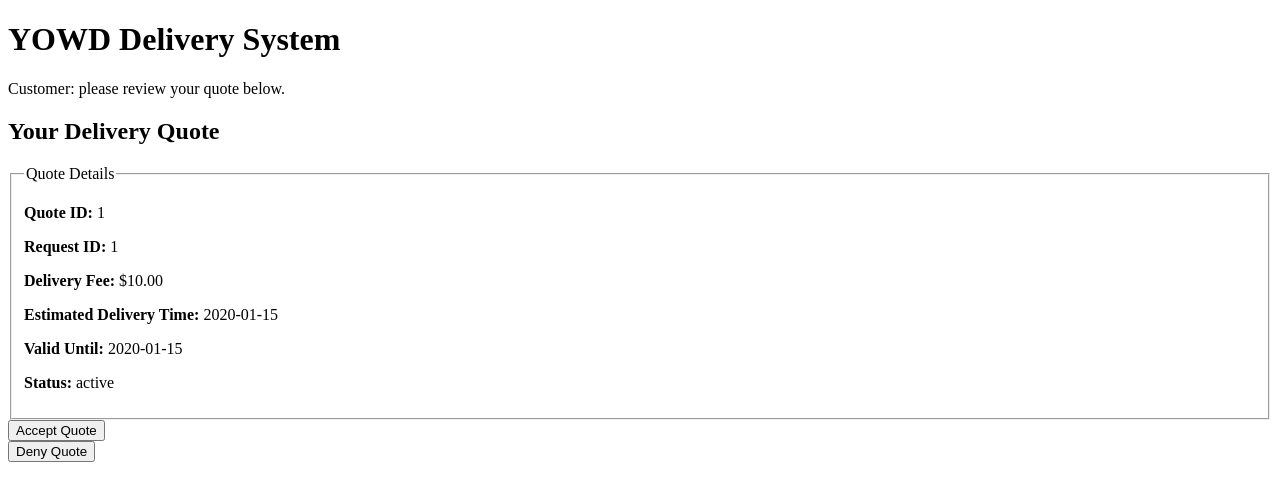
After one commit to Fraser9020/Software-Architecture-Assignment-3, a Flask app: template App/templates/accept_quote.html in a window 1280 px wide. The commit adds this page. Shown: the top 501 px of the page. Run offline with Flask 3, Linux system fonts and the light colour scheme; the template is opened without the code that fills it: most values are stand-ins (such as "Sample title", 1, 10 or a date in 2020).

Commit message:
Add accept/deny quote flow and create delivery on acceptance
- Show the quote on a new accept_quote page with Accept and Deny buttons
- Accepting marks the quote and order request accepted and creates a
  Delivery linked to the order request
- Denying deletes the quote and order request and returns home
- Prevent a quote being accepted or denied more than once
- Quote validity check (30 day expiry)

Co-Authored-By: Claude Opus 5.5 <noreply@anthropic.com>

```diff
--- a/App/app.py
+++ b/App/app.py
@@ -5,11 +5,12 @@ BASE_DIR = os.path.dirname(os.path.abspath(__file__))
 if BASE_DIR not in sys.path:
     sys.path.insert(0, BASE_DIR)
 
-from flask import Flask, render_template, request
+from flask import Flask, redirect, render_template, request
 from Models.Customer import Customer
 from Models.Order_Request import OrderRequest
 from Models.Parcel import Parcel
 from Models.Quote import Quote
+from Models.Delivery import Delivery
 from Dataholders.Address import Delivery_Address
 
 
@@ -169,22 +170,88 @@ def submit_quote():
 
     #office staff would call accept
 
+
+
+    #f"Quote created successfully! Quote ID: {quote.quoteid}<br>"
+    # f"For order request: {quote.request_id}<br>"
+    #f"Delivery fee: ${quote.deliveryfee:.2f}<br>"
+    # f"Estimated delivery time: {quote.estimateddeliverytime}<br>"
+    # f"Quote valid until: {quote.expiredate.strftime('%d/%m/%Y')}"
+    return render_template("accept_quote.html", quote=quote, order_request=order_request)
+
+
+
+#3 Customer clicks Accept Quote
+@app.route("/accept_quote", methods=["POST"])
+def accept_quote():
+    quote_id = (request.form.get("quote_id") or "").strip()
+
+    # Look up the quote that was saved in submit_quote
+    quote = quotes.get(quote_id)
+    if quote is None:
+        return "Quote not found", 404
+
+    # Stop the same quote being accepted twice (e.g. double click or refresh)
+    if quote.status != "pending":
+        return f"This quote has already been {quote.status}", 400
+
+    if not quote.accept_quote():
+        return "This quote has expired", 400
+
+    # Update the linked order request too
+    order_request = order_requests.get(quote.request_id)
+    if order_request is not None:
+        order_request.status = "accepted"
+
+    print("Quote accepted:", quote.quoteid)
+
+
+    #create delivery linked to the order request
+    # get delivery date from quote
+    delivery = Delivery(quote.request_id, quote.estimateddeliverytime)
+    #save delivery
+    deliveries[delivery.delivery_id] = delivery
+
+    print("Delivery created!")
+    print(delivery)
+
     return (
-        f"Quote created successfully! Quote ID: {quote.quoteid}<br>"
-        f"For order request: {quote.request_id}<br>"
-        f"Delivery fee: ${quote.deliveryfee:.2f}<br>"
-        f"Estimated delivery time: {quote.estimateddeliverytime}<br>"
-        f"Quote valid until: {quote.expiredate.strftime('%d/%m/%Y')}"
+        f"Quote accepted! Your order is on its way.<br>"
+        f"Quote ID: {quote.quoteid}<br>"
+        f"Order request: {quote.request_id}<br>"
+        f"Delivery ID: {delivery.delivery_id}<br>"
+        f"Estimated delivery: {delivery.delivery_date}"
     )
+
+
+#4 Customer clicks Deny Quote - deletes the quote and order request then goes back home
+@app.route("/deny_quote", methods=["POST"])
+def deny_quote():
+    quote_id = (request.form.get("quote_id") or "").strip()
+
+    quote = quotes.get(quote_id)
+    if quote is None:
+        return "Quote not found", 404
+
+    if quote.status != "pending":
+        return f"This quote has already been {quote.status}", 400
+
+    # remove the quote and its order request
+    del quotes[quote_id]
+    order_requests.pop(quote.request_id, None)
+
+    print("Quote denied:", quote_id)
+
+    return redirect("/")
 
 
 
 def schedule_delivery():
-    delivery_id = (request.form.get("delivery_id") or "").strip()
-    status = (request.form.get("status") or "").strip()
-    delivery_date = (request.form.get("delivery_date") or "").strip()
-    delivery_status = (request.form.get("delivery_status") or "").strip()
-    return "Delivery scheduled"
+        delivery_id = (request.form.get("delivery_id") or "").strip()
+        status = (request.form.get("status") or "").strip()
+        delivery_date = (request.form.get("delivery_date") or "").strip()
+        delivery_status = (request.form.get("delivery_status") or "").strip()
+        return "Delivery scheduled"
 
 
 @app.route("/")
--- /dev/null
+++ b/App/templates/accept_quote.html
@@ -0,0 +1,45 @@
+<!DOCTYPE html>
+<html lang="en">
+<head>
+    <meta charset="UTF-8">
+    <title>YOWD Delivery System</title>
+    <style>
+
+    </style>
+</head>
+<body>
+
+    <header>
+        <h1>YOWD Delivery System</h1>
+        <p>Customer: please review your quote below.</p>
+    </header>
+
+    <main>
+                    <h2>Your Delivery Quote</h2>
+
+            <fieldset>
+                <legend>Quote Details</legend>
+                <p><strong>Quote ID:</strong> {{ quote.quoteid }}</p>
+                <p><strong>Request ID:</strong> {{ quote.request_id }}</p>
+                <p><strong>Delivery Fee:</strong> ${{ "%.2f"|format(quote.deliveryfee) }}</p>
+                <p><strong>Estimated Delivery Time:</strong> {{ quote.estimateddeliverytime }}</p>
+                <p><strong>Valid Until:</strong> {{ quote.expiredate.strftime("%d/%m/%Y") }}</p>
+                <p><strong>Status:</strong> {{ quote.status }}</p>
+            </fieldset>
+
+            <form action="/accept_quote" method="POST">
+                <!-- Hidden: tells Flask WHICH quote is being accepted -->
+                <input type="hidden" name="quote_id" value="{{ quote.quoteid }}">
+                <button type="submit">Accept Quote</button>
+            </form>
+            <!-- Deny quote -->
+            <form action="/deny_quote" method="POST">
+                <!-- Hidden: tells Flask WHICH quote is being denied -->
+                <input type="hidden" name="quote_id" value="{{ quote.quoteid }}">
+                <button type="submit">Deny Quote</button>
+            </form>
+
+    </main>
+
+</body>
+</html>
```
Also changed, not shown: App/Models/Delivery.py (+7 -4 lines), App/Models/Quote.py (+5 -6 lines), App/templates/create_quote.html (+30 -1 lines).
